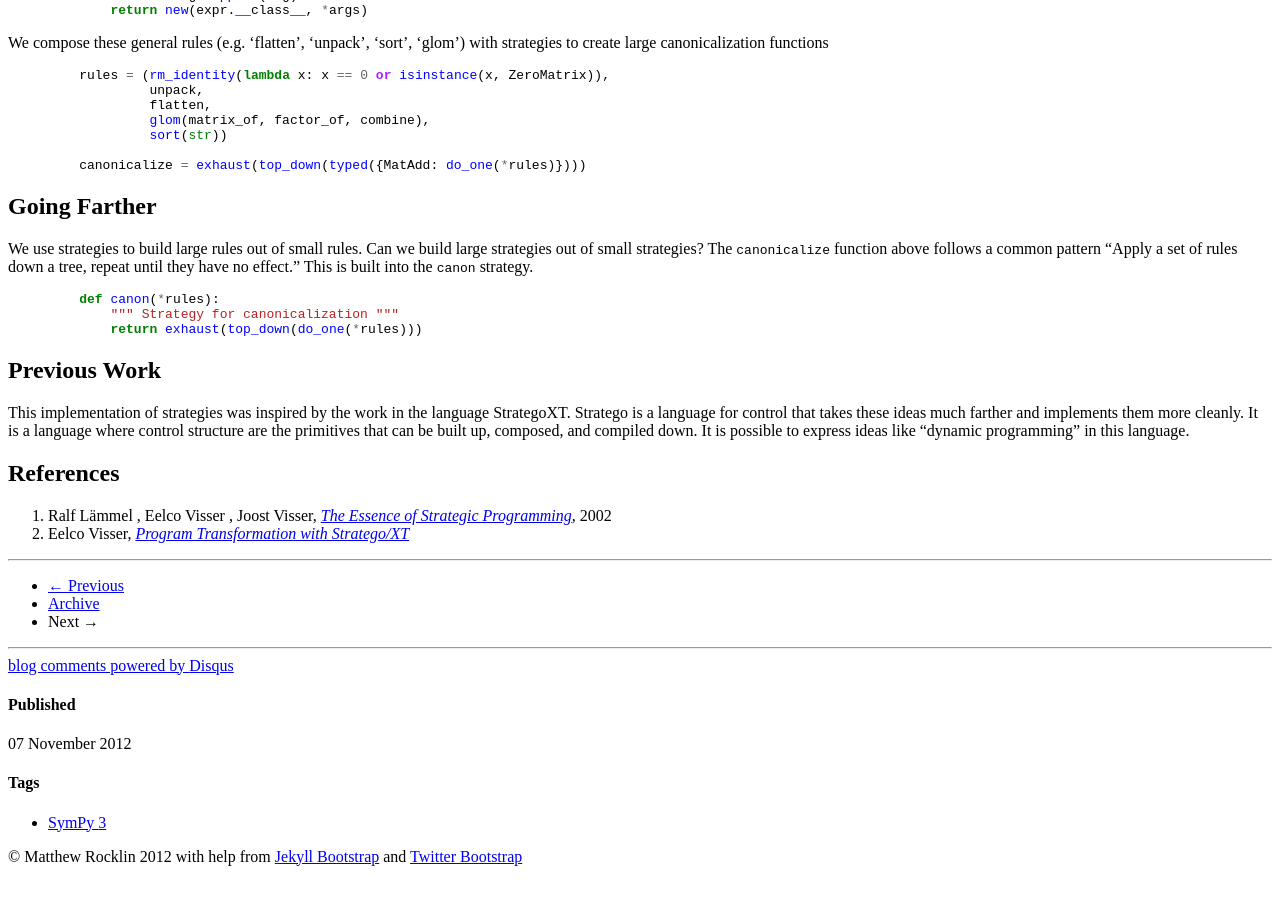
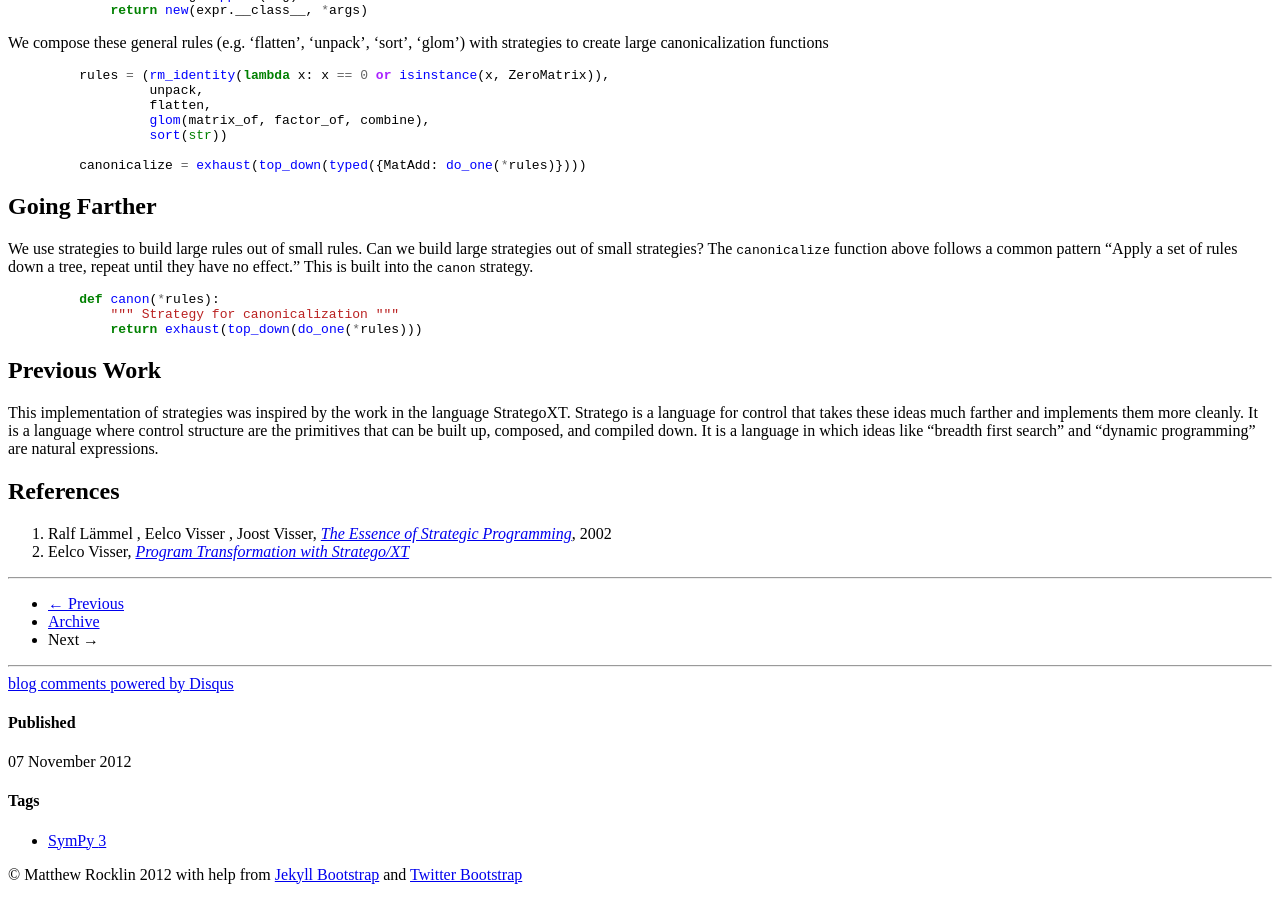
Before and after one commit to besyskymnbk/blog, a Jekyll site: the page built from _posts/work/2012-11-07-Strategies.md, in a window 1280 px wide and 900 px high, scrolled down 2794 px. Built offline with Jekyll 4.4.1, drawn with Linux system fonts in a browser that asks for light colours; comment, search, counter and statistics services are not loaded.

Commit message:
minor edits to strategies

```diff
--- a/_posts/work/2012-11-07-Strategies.md
+++ b/_posts/work/2012-11-07-Strategies.md
@@ -219,7 +219,7 @@ We use strategies to build large rules out of small rules.  Can we build large s
 Previous Work
 -------------
 
-This implementation of strategies was inspired by the work in the language StrategoXT. Stratego is a language for control that takes these ideas much farther and implements them more cleanly.  It is a language where control structure are the primitives that can be built up, composed, and compiled down.  It is possible to express ideas like "dynamic programming" in this language.
+This implementation of strategies was inspired by the work in the language StrategoXT. Stratego is a language for control that takes these ideas much farther and implements them more cleanly.  It is a language where control structure are the primitives that can be built up, composed, and compiled down.  It is a language in which ideas like "breadth first search" and "dynamic programming" are natural expressions.
 
 References
 ----------
```
